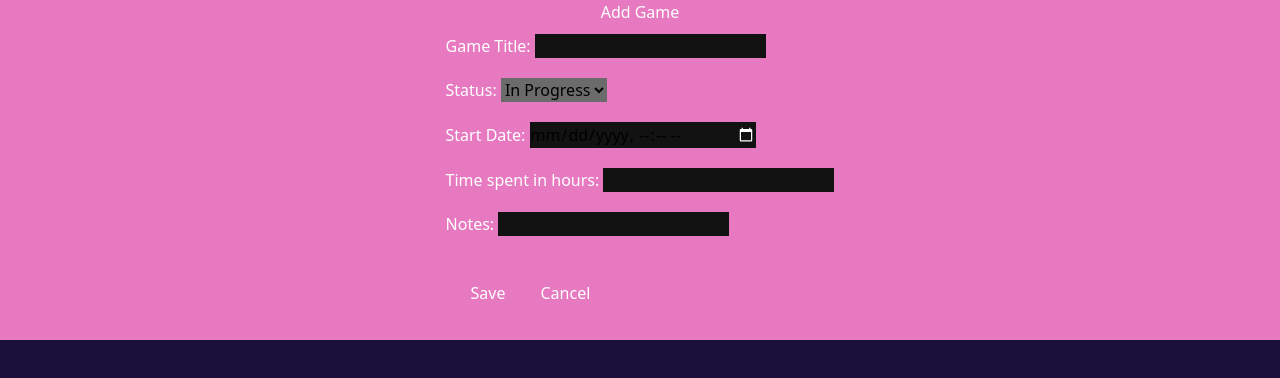
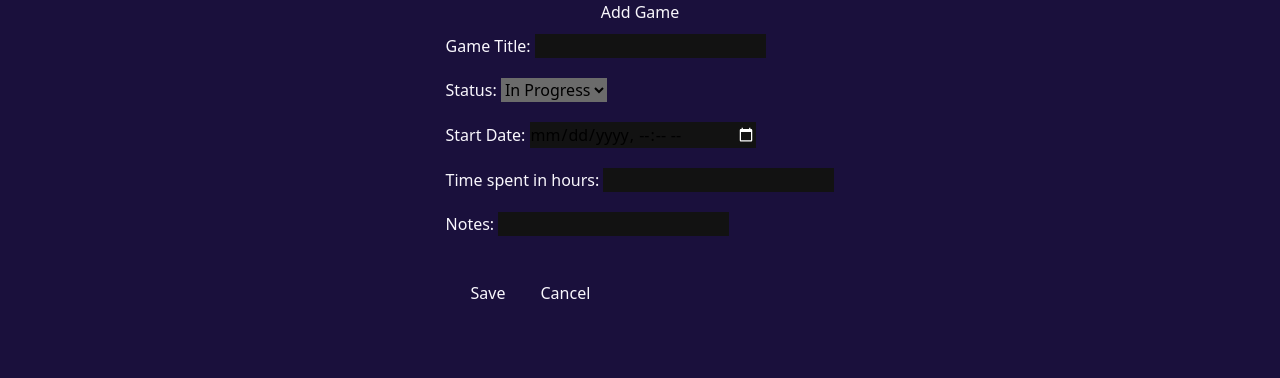
Before and after one commit to tinkereryorch/backlog-tracker, a Next.js app in the folder frontend/: page /addGame in a window 1280 px wide. Shown: the top 378 px of the page. Built offline with nearby package versions, Linux system fonts and the light colour scheme.

Commit message:
Added Daisy UI theme

```diff
--- a/frontend/src/app/layout.js
+++ b/frontend/src/app/layout.js
@@ -10,8 +10,8 @@
 
 export default function RootLayout({ children }) {
   return (
-    <html lang="en">
-      <body className="bg-primary text-white">{children}</body>
+    <html data-theme="synthwave" lang="en">
+      <body>{children}</body>
     </html>
   )
 }
```
